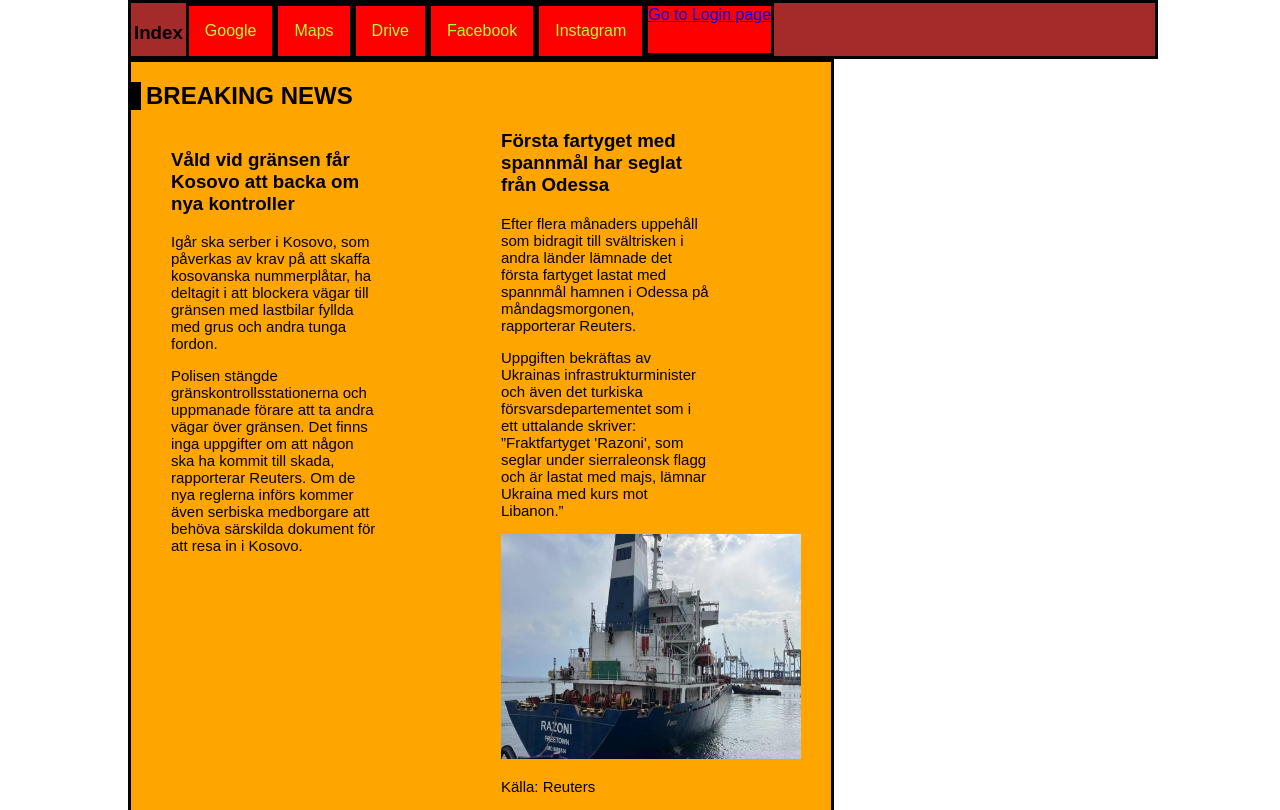
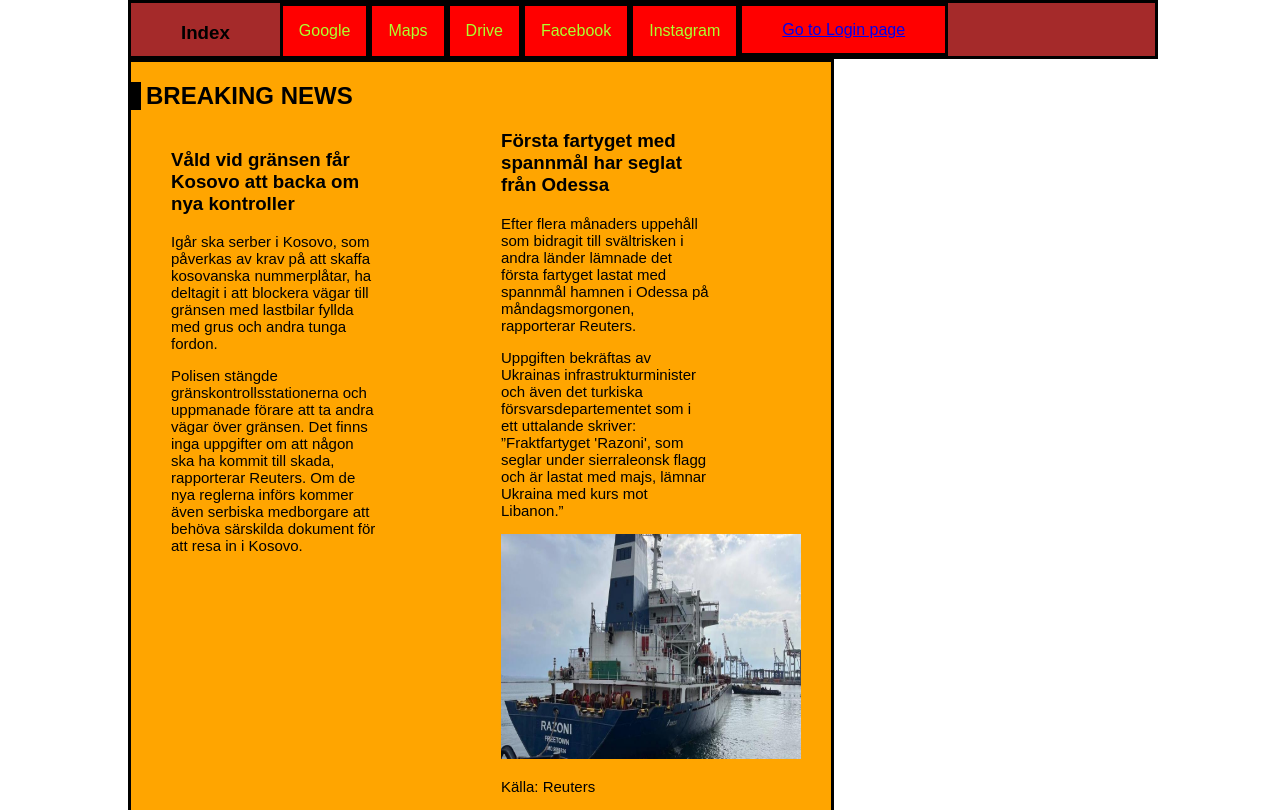
Before and after one commit to a18ismca/LXC_Frontend_Assignment1, a plain HTML site: page index.html in a window 1280 px wide. Shown: the top 810 px of the page. Drawn offline with Linux system fonts and the light colour scheme.

Commit message:
Update styling.css

```diff
--- a/styling.css
+++ b/styling.css
@@ -7,8 +7,8 @@ body{
 
 header h3{
     display: flex;
-    padding-left: 3px;
-    padding-right: 3px;
+    padding-left: 50px;
+    padding-right: 50px;
 }
 
 header{
@@ -18,6 +18,7 @@ header{
     border-style: solid;
     width: 1024px;
     height: 53px;
+
 }
 
 header a{
@@ -40,13 +41,16 @@ li a{
     display: flex;
     text-align: center;
     color: greenyellow;
-    text-align: center;
     padding: 16px;
     text-decoration: none;
 }
 
 a{
     display: flex;
+    text-align: center;
+    padding-top: 15px;
+    padding-left: 40px;
+    padding-right: 40px;
 }
 
 
```
